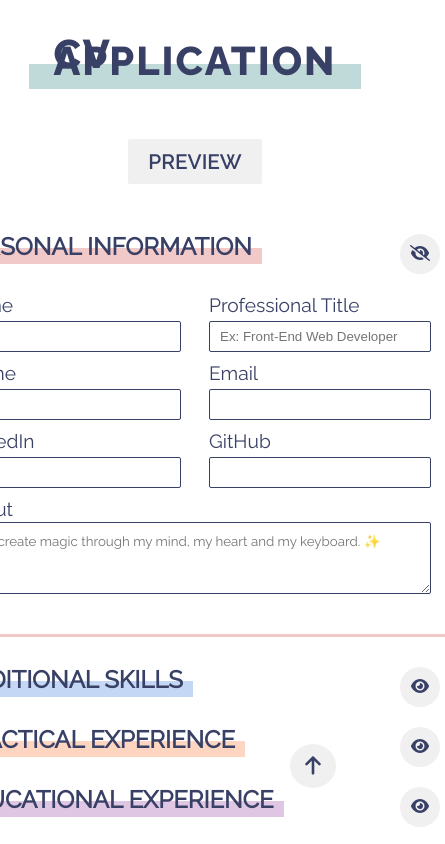
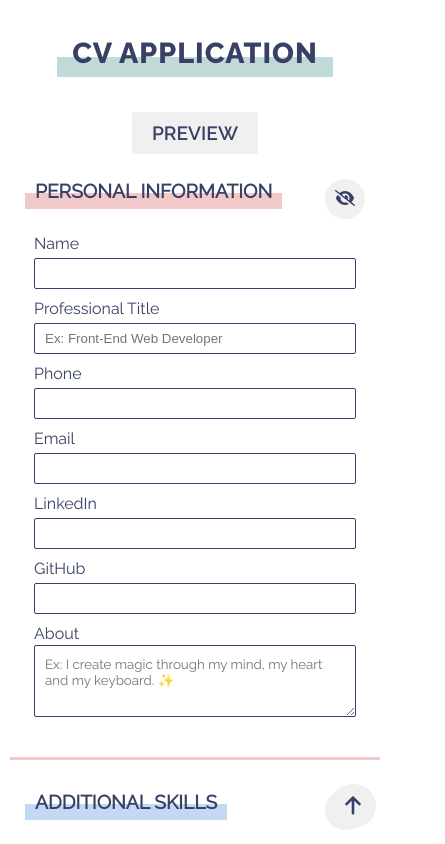
Before and after one commit to mooniiDev/cv-application, a React (Create React App) app: page / in a window 390 px wide. Shown: the top 844 px of the page, 445 px wide, since content can reach past the window. Built offline with nearby package versions, Linux system fonts and the light colour scheme.

Commit message:
Create a responsive style for 'edit mode' content

```diff
--- a/src/styles/Button.css
+++ b/src/styles/Button.css
@@ -92,3 +92,34 @@
   cursor: pointer;
   transition: all 0.3s;
 }
+
+/* Responsive styles */
+@media screen and (max-width: 40rem) {
+  .main-button {
+    margin-bottom: 10px;
+    padding: 10px 20px;
+    font-size: 1.2rem;
+  }
+
+  .add-skill-button {
+    margin-top: 20px;
+  }
+
+  .fontAwesome-button {
+    margin-right: 0;
+  }
+}
+
+@media screen and (max-width: 30rem) {
+  .add-skill-button {
+    margin-right: 15px;
+  }
+
+  .add-button {
+    margin-right: 15px;
+  }
+
+  .add-first-form-button {
+    margin-right: 15px;
+  }
+}
--- a/src/styles/EducationForm.css
+++ b/src/styles/EducationForm.css
@@ -13,6 +13,6 @@
 }
 
 .add-education-form {
-  padding-bottom: 48px;
+  padding-bottom: 50px;
   border-bottom: 3px solid var(--purple);
 }
--- a/src/styles/Header.css
+++ b/src/styles/Header.css
@@ -13,3 +13,17 @@
   letter-spacing: 2px;
   border-bottom: 25px solid var(--green);
 }
+
+/* Responsive styles */
+@media screen and (max-width: 40rem) {
+  #Header {
+    padding-bottom: 15px;
+  }
+
+  .cv-title {
+    padding: 0 15px;
+    font-size: 1.8rem;
+    letter-spacing: 1px;
+    border-bottom: 20px solid var(--green);
+  }
+}
--- a/src/styles/InfoTitle.css
+++ b/src/styles/InfoTitle.css
@@ -1,7 +1,7 @@
 .info-title {
   display: flex;
   justify-content: space-between;
-  min-width: 500px;
+  width: 500px;
   margin: 20px 0;
 }
 
@@ -31,3 +31,19 @@
 .purple-border {
   border-bottom: 16px solid var(--purple);
 }
+
+/* Responsive styles */
+@media screen and (max-width: 40rem) {
+  .info-title {
+    width: 360px;
+    font-size: 1.3rem;
+  }
+}
+
+@media screen and (max-width: 30rem) {
+  .info-title {
+    width: 340px;
+    margin: 15px;
+    font-size: 1.2rem;
+  }
+}
--- a/src/styles/Main.css
+++ b/src/styles/Main.css
@@ -1,5 +1,5 @@
 #Main {
-  min-height: calc(100vh - 257px);
+  min-height: calc(100vh - 250px);
   display: flex;
   flex-direction: column;
   align-items: center;
@@ -12,3 +12,18 @@
   bottom: 0;
   right: 0;
 }
+
+/* Responsive styles */
+@media screen and (max-width: 40rem) {
+  .floating-container {
+    width: 80px;
+    height: 80px;
+  }
+}
+
+@media screen and (max-width: 30rem) {
+  .floating-container {
+    width: 60px;
+    height: 60px;
+  }
+}
--- a/src/styles/PersonalForm.css
+++ b/src/styles/PersonalForm.css
@@ -23,3 +23,10 @@
   border: 1px solid var(--red);
   transition: 0.3s;
 }
+
+/* Responsive styles */
+@media screen and (max-width: 40rem) {
+ #about {
+  width: 300px;
+ }
+}
--- a/src/styles/PracticeForm.css
+++ b/src/styles/PracticeForm.css
@@ -21,6 +21,14 @@
 }
 
 .add-practice-form {
-  padding-bottom: 48px;
+  padding-bottom: 50px;
   border-bottom: 3px solid var(--orange);
 }
+
+/* Responsive styles */
+@media screen and (max-width: 40rem) {
+  #employment-type {
+    width: 322px;
+    margin-bottom: 10px;
+  }
+}
--- a/src/styles/SkillsForm.css
+++ b/src/styles/SkillsForm.css
@@ -14,3 +14,28 @@
   display: flex;
   justify-content: space-between;
 }
+
+/* Responsive styles */
+@media screen and (max-width: 40rem) {
+  .skills-form {
+    max-width: 360px;
+  }
+
+  .skills-form label {
+    margin-left: 19px;
+  }
+
+  .skills-handling {
+    flex-direction: row;
+  }
+
+  .skills-handling input {
+    width: 250px;
+  }
+}
+
+@media screen and (max-width: 30rem) {
+  .skills-form label {
+    margin: 0 18px 0 20px;
+  }
+}
--- a/src/styles/SkillsList.css
+++ b/src/styles/SkillsList.css
@@ -1,5 +1,5 @@
 .skills-list {
-  width: 450px;
+  max-width: 450px;
   display: flex;
   flex-flow: row wrap;
   justify-content: flex-start;
@@ -19,3 +19,20 @@
 .skill-text {
   margin: 8px 5px 8px 10px;
 }
+
+@media screen and (max-width: 40rem) {
+  .skills-list {
+    max-width: 350px;
+    margin-left: 14px;
+  }
+
+  .skill {
+    flex-direction: row;
+  }
+
+  .skill-text {
+    max-width: 100px;
+    text-overflow: ellipsis;
+    overflow: hidden;
+  }
+}
--- a/src/styles/index.css
+++ b/src/styles/index.css
@@ -114,6 +114,7 @@ fieldset {
 #practice-end-month,
 #education-start-month,
 #education-end-month {
+  padding: 2px 10px;
   height: 31px;
   border: 1px solid var(--dark-blue);
   background-color: var(--white);
@@ -175,6 +176,57 @@ fieldset {
 }
 
 .present-comment {
-  margin: 5px 0;
+  margin: 5px 0 0 0;
   font-size: 0.85rem;
 }
+
+/* Responsive styles */
+@media screen and (max-width: 40rem) {
+  form {
+    font-size: 1rem;
+  }
+
+  form div {
+    flex-direction: column;
+  }
+
+  form input {
+    width: 300px;
+  }
+
+  form label {
+    margin: 0 auto;
+  }
+
+  fieldset {
+    flex-direction: column;
+    padding: 15px 5px 20px 5px;
+  }
+
+  .practice-start-month,
+  .practice-end-month,
+  .education-start-month,
+  .education-end-month {
+    width: 322px;
+    margin: 0 13px;
+  }
+}
+
+@media screen and (max-width: 30rem) {
+  fieldset {
+    padding: 15px 5px;
+    border: none;
+  }
+
+  fieldset legend {
+    margin-left: 16px;
+    height: 10px;
+  }
+
+  .practice-start-month,
+  .practice-end-month,
+  .education-start-month,
+  .education-end-month {
+    margin-left: 18px;
+  }
+}
```
